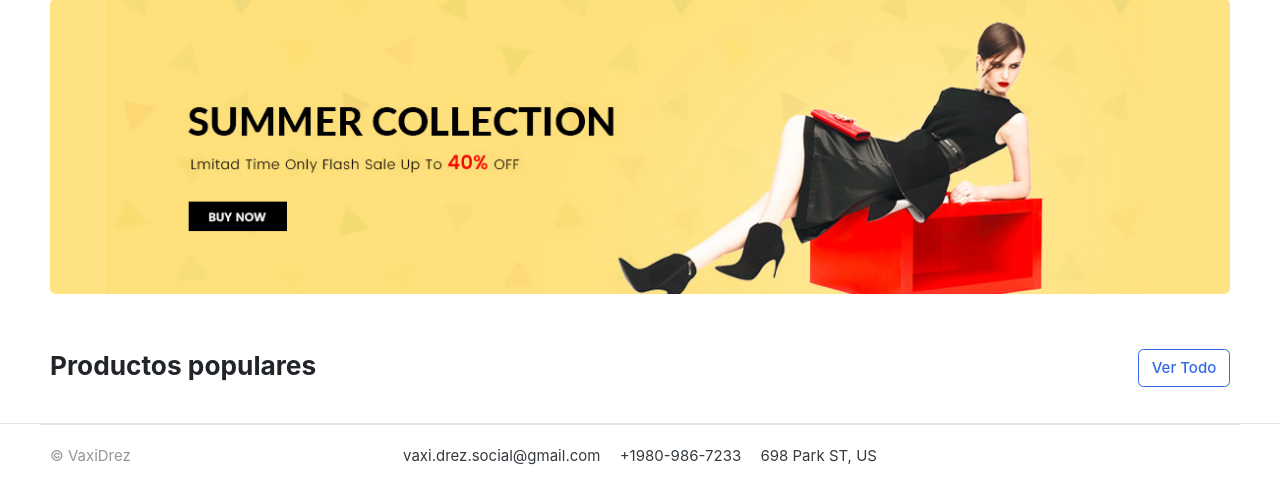
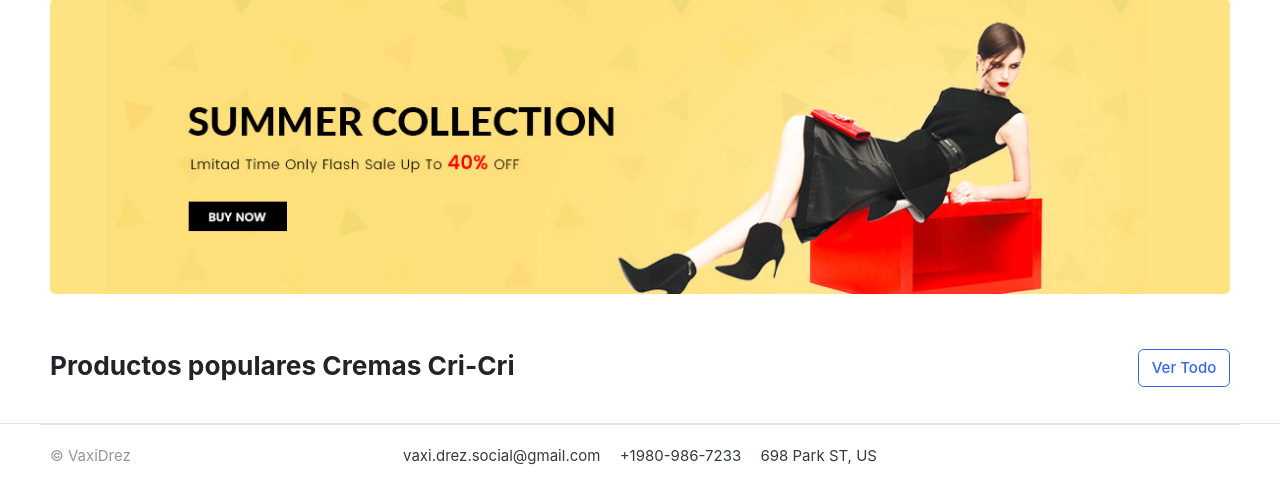
Before and after one commit to jdarangom2012/Cremas-Cris-Cri, a Django app: page / in a window 1280 px wide. Shown: the part 101-605 px from the top of the page. Run offline with Django 4.2, Linux system fonts and the light colour scheme; data that the repository does not hold is empty; some web fonts are replaced.

Commit message:
Este es un segundo commit

```diff
--- a/templates/Home.html
+++ b/templates/Home.html
@@ -19,7 +19,7 @@
 
 <header class="section-heading">
 	<a href="./productos.html" class="btn btn-outline-primary float-right">Ver Todo</a>
-	<h3 class="section-title">Productos populares</h3>
+	<h3 class="section-title">Productos populares Cremas Cri-Cri</h3>
 </header><!-- sect-heading -->
 
 <div class="row">
```
Also changed, not shown: SubirGit.txt (added).
